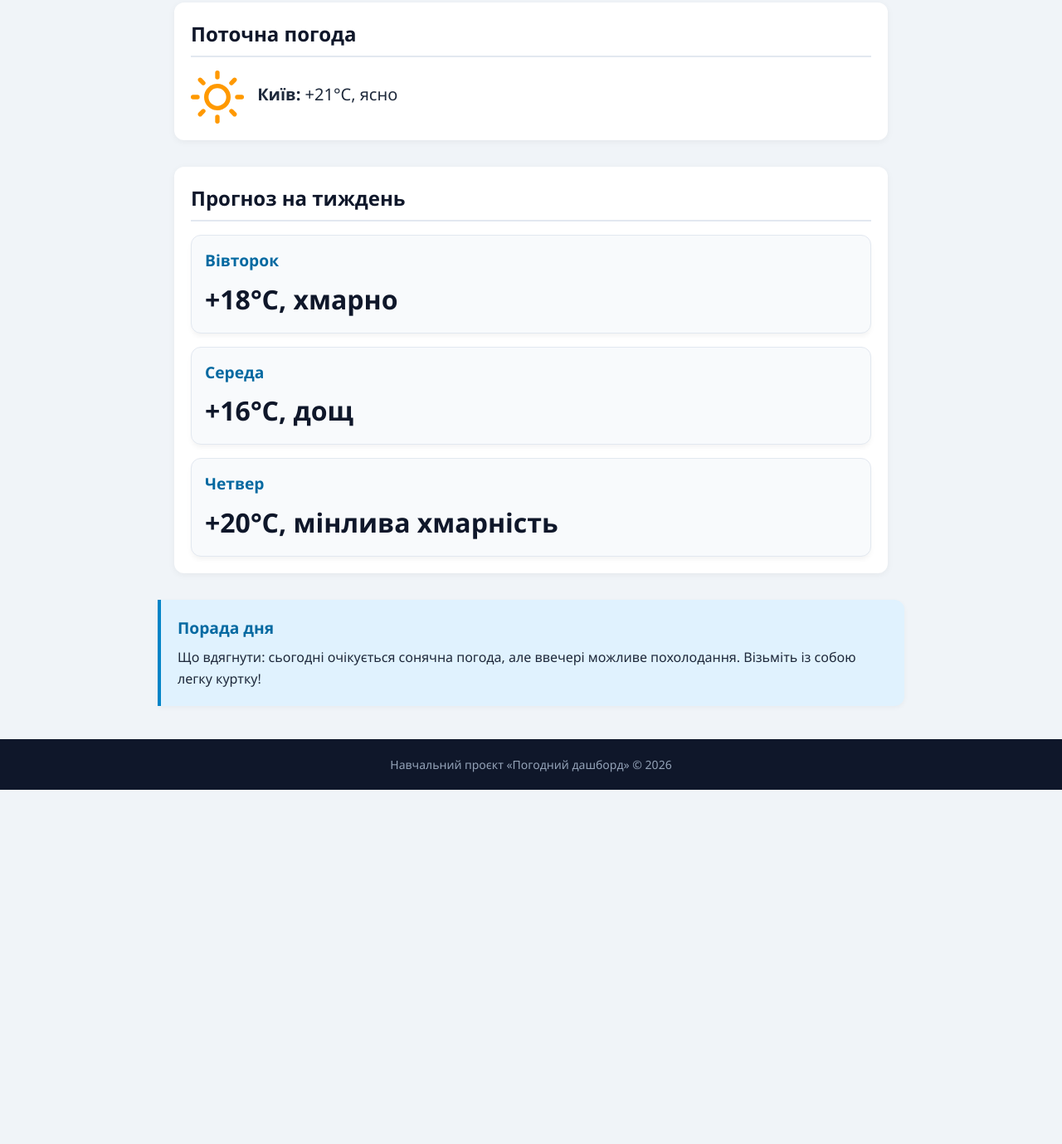
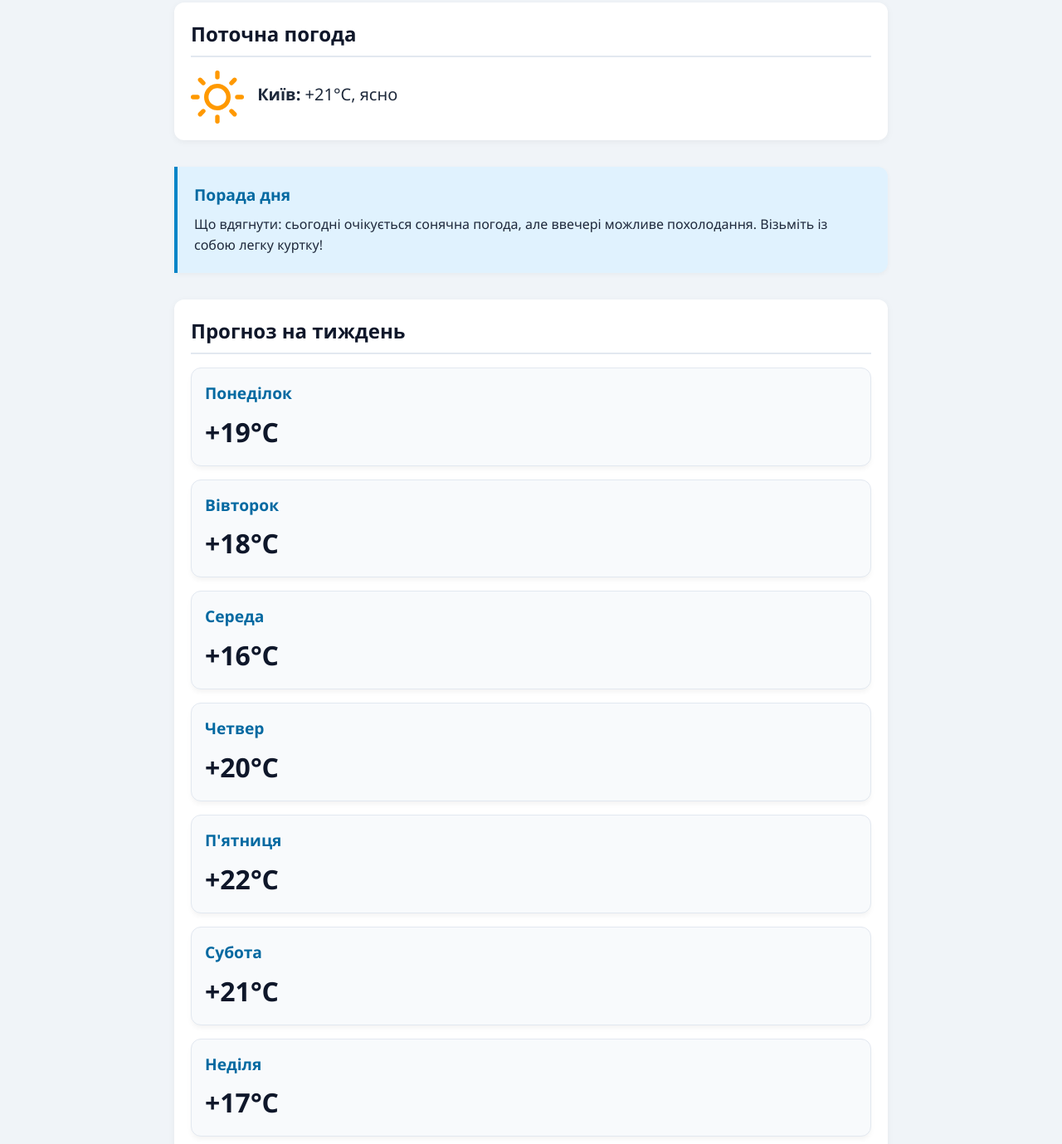
Before and after one commit to oleksandr856/weather-dashboard, a plain HTML site: page index.html in a window 1280 px wide. Shown: the part 217-1596 px from the top of the page at 83% size. Before the commit the page ends 1169 px from the top, so only its background shows below. Drawn offline with Linux system fonts and the light colour scheme.

Commit message:
Додано обгортку .top-wrapper для поточної погоди та бічної панелі, та контейнер .forecast-grid навколо карток

```diff
--- a/index.html
+++ b/index.html
@@ -28,36 +28,62 @@
   </header>
 
   <main>
+    <div class="top-wrapper">
       <section id="current">
         <h2>Поточна погода</h2>
         <img src="assets/img/sunny.svg" alt="Сонячно, без опадів">
         <p><strong>Київ:</strong> +21&deg;C, ясно</p>
       </section>
 
+      <aside>
+        <h2>Порада дня</h2>
+        <p>Що вдягнути: сьогодні очікується сонячна погода, але ввечері можливе похолодання. Візьміть із собою легку
+          куртку!</p>
+      </aside>
+    </div>
+
     <section id="forecast">
       <h2>Прогноз на тиждень</h2>
 
+      <div class="forecast-grid">
+        <article class="card">
+          <h3>Понеділок</h3>
+          <p>+19&deg;C</p>
+        </article>
+
         <article class="card">
           <h3>Вівторок</h3>
-        <p>+18&deg;C, хмарно</p>
+          <p>+18&deg;C</p>
         </article>
 
         <article class="card">
           <h3>Середа</h3>
-        <p>+16&deg;C, дощ</p>
+          <p>+16&deg;C</p>
         </article>
 
         <article class="card">
           <h3>Четвер</h3>
-        <p>+20&deg;C, мінлива хмарність</p>
+          <p>+20&deg;C</p>
         </article>
+
+        <article class="card">
+          <h3>П'ятниця</h3>
+          <p>+22&deg;C</p>
+        </article>
+
+        <article class="card">
+          <h3>Субота</h3>
+          <p>+21&deg;C</p>
+        </article>
+
+        <article class="card">
+          <h3>Неділя</h3>
+          <p>+17&deg;C</p>
+        </article>
+      </div>
     </section>
   </main>
 
-  <aside>
-    <h2>Порада дня</h2>
-    <p>Що вдягнути: сьогодні очікується сонячна погода, але ввечері можливе похолодання. Візьміть із собою легку куртку!</p>
-  </aside>
 
   <footer>
     <p>Навчальний проєкт «Погодний дашборд» &copy; 2026</p>
```
Lines whose indentation alone changed are shown as unchanged.
